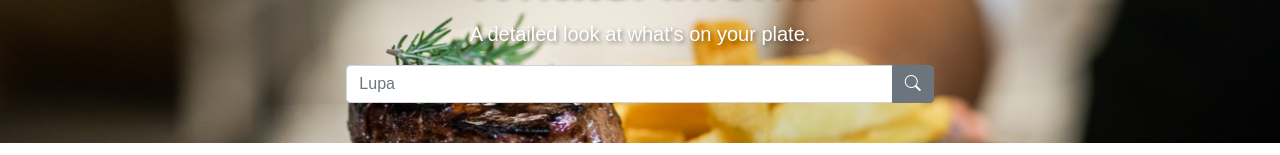
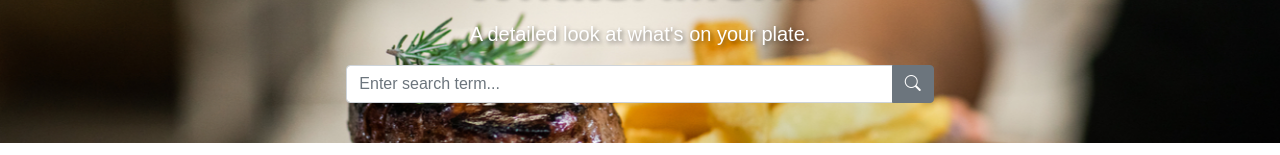
Before and after one commit to wiredmartian/whatsamenu-website, a Vue app: page /restaurants in a window 1280 px wide. Shown: the part 137-292 px from the top of the page. Built offline with nearby package versions, Linux system fonts and the light colour scheme; no server answers.

Commit message:
Add placeholder image
Fix padding on load more button

```diff
--- a/src/components/restaurant/RestaurantInfo.vue
+++ b/src/components/restaurant/RestaurantInfo.vue
@@ -8,7 +8,8 @@
         restaurant.address.line2
       }} <br />
       {{ restaurant.address.city }}, {{ provinceMap[restaurant.address.state] }} &nbsp;
-      <span class="badge badge-light rounded-pill" data-toggle="modal" data-target="#restaurantDetail" role="button">More
+      <span class="badge badge-light rounded-pill" data-toggle="modal" data-target="#restaurantDetail"
+        role="button">More
         info</span>
     </p>
 
@@ -29,6 +30,7 @@
                 <div class="col">
                   <img v-if="restaurant.imageUrl" v-bind:src="`${imgCDN}/${restaurant.imageUrl}`"
                     class="w-100 d-block m-auto" :alt="restaurant.name">
+                  <img v-else class="w-100 d-block m-auto" src="../../../public/placeholder.png" :alt="restaurant.name">
                 </div>
                 <div class="col mt-2 mb-4">
                   <div class="description-content">
@@ -85,5 +87,4 @@ export default Vue.extend({
 })
 </script>
 
-<style>
-</style>
+<style></style>
--- a/src/components/restaurant/RestaurantItem.vue
+++ b/src/components/restaurant/RestaurantItem.vue
@@ -5,19 +5,21 @@
         <div class="col-md-12">
           <img v-if="restaurant.imageUrl" class="img-restaurant rounded mr-3 w-100"
             :src="`${imgCDN}/${restaurant.imageUrl}`" :alt="restaurant.name">
+          <img v-else class="img-restaurant rounded mr-3 w-100" src="../../../public/placeholder.png"
+            :alt="restaurant.name">
         </div>
         <div class="col-md-12">
           <div class="media-body pt-2">
             <h5 class="mt-0"> {{ restaurant.name }}</h5>
             <p v-if="restaurant.address" class="text-muted">{{ restaurant.address.line1 }}, {{
-    restaurant.address.line2
-  }} <br />
+              restaurant.address.line2
+            }} <br />
               {{ restaurant.address.city }}, {{ provinceMap[restaurant.address.state] }}
             </p>
             <p class="lead" v-if="restaurant.distance">
               <span class="badge badge-dark rounded-pill p-2">{{
-    formatDistance(restaurant.distance)
-                }}</span>
+                formatDistance(restaurant.distance)
+              }}</span>
             </p>
           </div>
         </div>
--- a/src/views/menu/MenuView.vue
+++ b/src/views/menu/MenuView.vue
@@ -5,6 +5,7 @@
       <div class="row">
         <img v-if="restaurant.imageUrl" :src="`${imgCDN}/${restaurant.imageUrl}`" class="img-fluid img-header"
           alt="Restaurant header">
+        <img v-else class="img-fluid img-header" src="../../../public/placeholder.png" :alt="restaurant.name">
       </div>
       <div class="row">
         <div class="col-md-3 col-sm-12 px-0">
--- a/src/views/restaurants/RestaurantListView.vue
+++ b/src/views/restaurants/RestaurantListView.vue
@@ -12,7 +12,7 @@
                                 <form class="text-center">
                                     <div class="input-group">
                                         <input type="text" v-model="searchInput" autocomplete="off" class="form-control"
-                                            placeholder="Lupa">
+                                            placeholder="Enter search term...">
                                         <div class="input-group-append">
                                             <button class="btn btn-secondary" type="button"
                                                 v-on:click="searchRestaurants">
@@ -41,7 +41,7 @@
                     <p class="lead alert alert-danger">{{ error }}</p>
                 </div>
             </div>
-            <div class="container mt-5">
+            <div class="container mt-5 mb-5">
                 <div v-if="isLoading">
                     <app-spinner />
                 </div>
```
